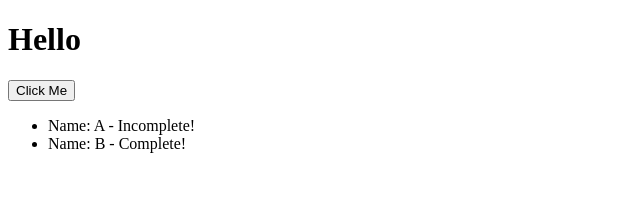
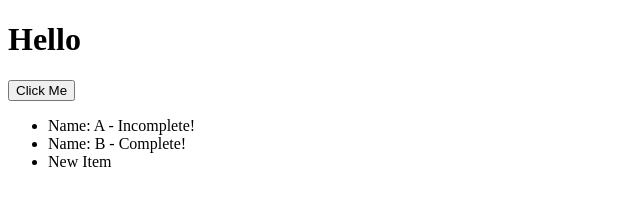
Before and after one commit to sanidhy-main/javascript-foundations, a website: page index.html in a window 1280 px wide. Both pictures are taken after a click on the button "Click Me". Shown: the full height of the page, 0-640 px from the left. Drawn offline with Linux system fonts and the light colour scheme.

Commit message:
Updated events.js, and fixed a few more bugs in files

```diff
--- /dev/null
+++ b/02_dom_basics/events.js
@@ -0,0 +1,8 @@
+console.log("events.js loaded", button, list);
+button.addEventListener("click", () => {
+    const li = document.createElement("li");
+    li.textContent = "New Item";
+    list.appendChild(li);
+});
+
+console.log("events.js loaded");
--- a/02_dom_basics/selectors.js
+++ b/02_dom_basics/selectors.js
@@ -1,10 +1,8 @@
 const users = [{id: 1, name: "A", completed: false},
     {id: 2, name: "B", completed: true}];
 
+const button = document.getElementById("btn");
 const list = document.getElementById("list");
-const li = document.createElement("li");
-
-list.innerHTML = "";
 
 const incompleteUsers = users.filter(user => !user.completed);
 const completeUsers = users.filter(us => us.completed);
@@ -20,6 +18,8 @@
     list.appendChild(li);
 });
 
+console.log("selectors.js loaded", button, list);
+
 //Syntax
     //const element = document.getElementsById(id);
     //id.textContent = "";
--- a/index.html
+++ b/index.html
@@ -11,6 +11,7 @@
 
   <ul id="list"></ul>
 
-  <script src="02_dom_basics/selectors.js"></script>
+  <script src="02_dom_basics/selectors.js" defer></script>
+  <script src="02_dom_basics/events.js" defer></script>
 </body>
 </html>
```
